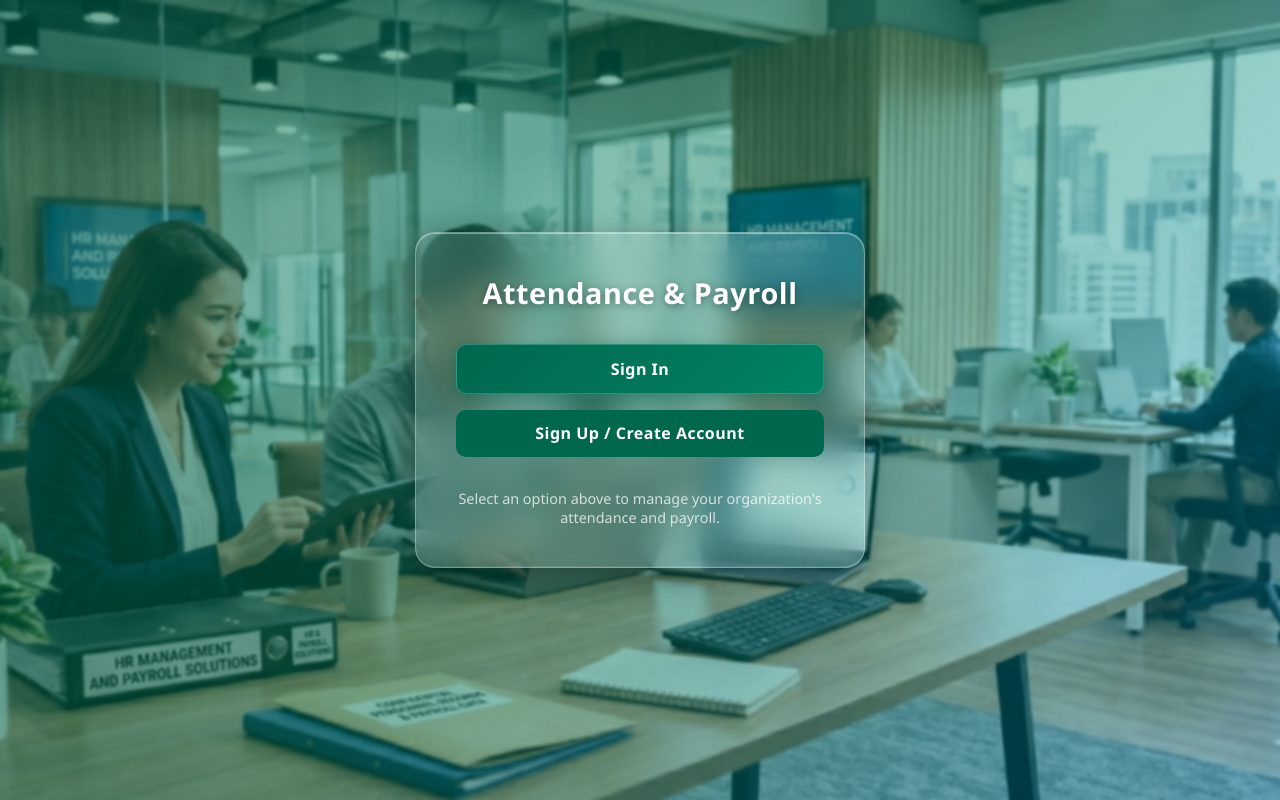
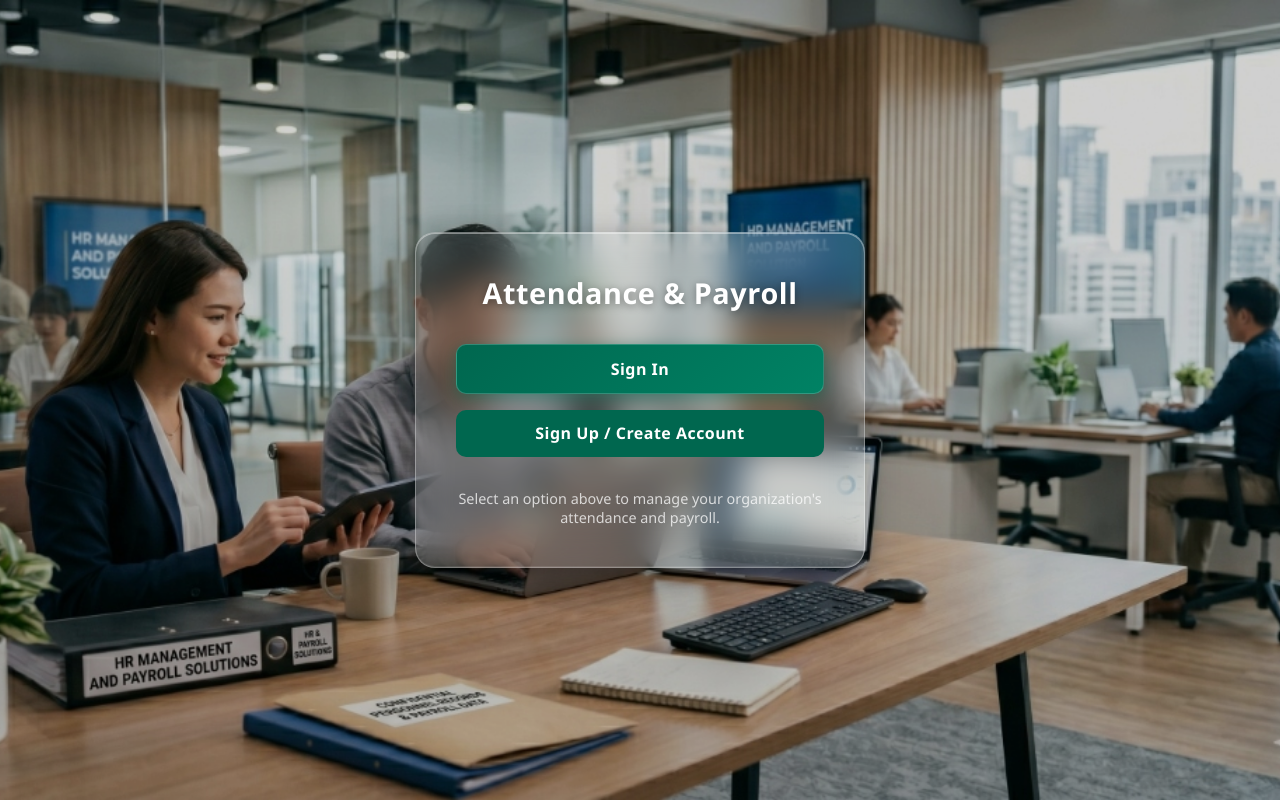
Before and after one commit to yasinkhan098-svg/hr, a website: page frontend/index.html in a window 1280 px wide. Drawn offline with Linux system fonts and the light colour scheme.

Commit message:
fix: reduce background overlay so image appears original and clear

```diff
--- a/frontend/css/style.css
+++ b/frontend/css/style.css
@@ -38,14 +38,7 @@ body {
     content: '';
     position: absolute;
     inset: 0;
-    background: linear-gradient(
-        135deg,
-        rgba(0, 103, 79, 0.55) 0%,
-        rgba(0, 130, 100, 0.45) 50%,
-        rgba(0, 168, 232, 0.30) 100%
-    );
-    backdrop-filter: blur(1px);
-    -webkit-backdrop-filter: blur(1px);
+    background: rgba(0, 0, 0, 0.18);
     z-index: 0;
 }
 
```
